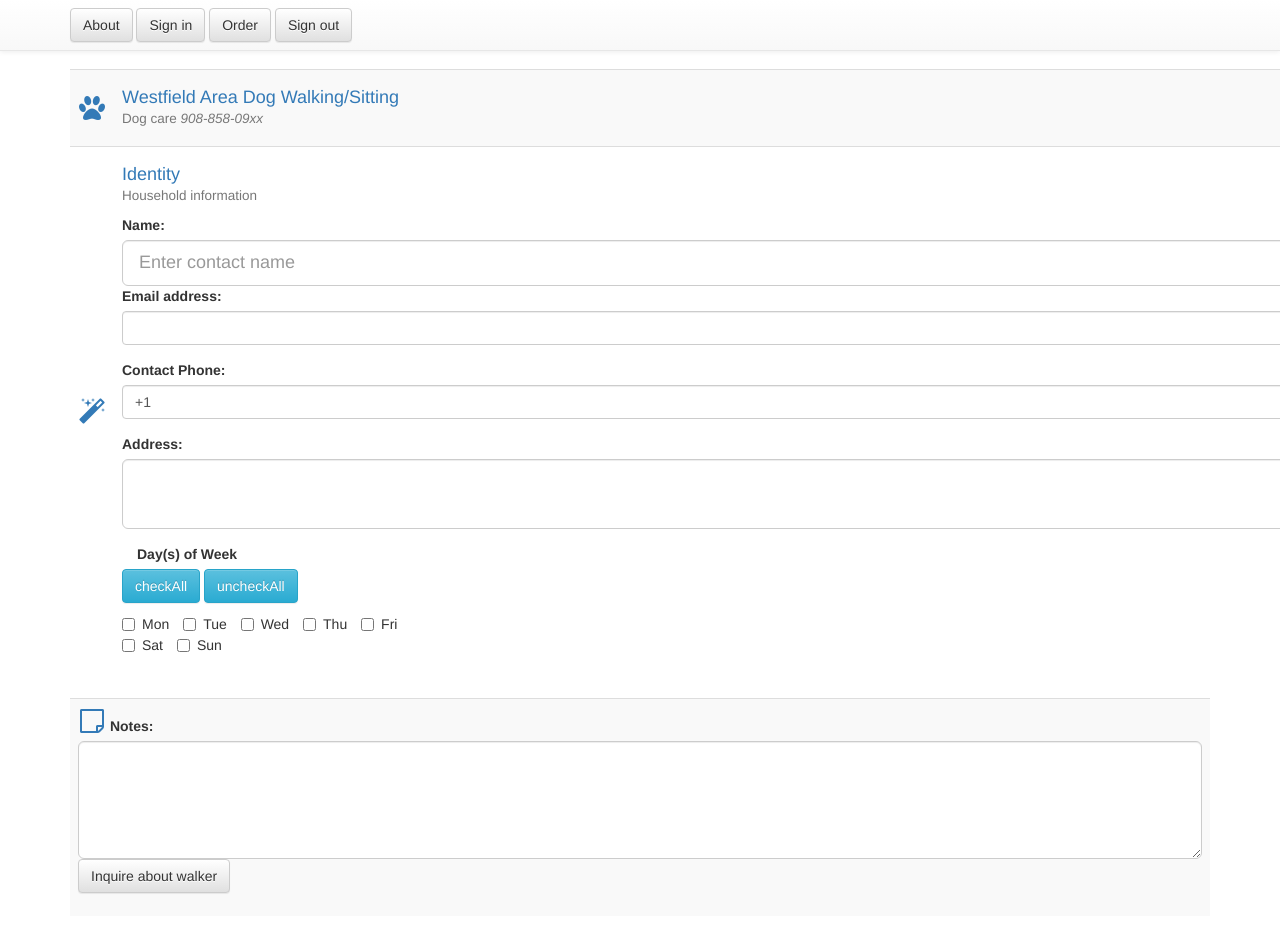
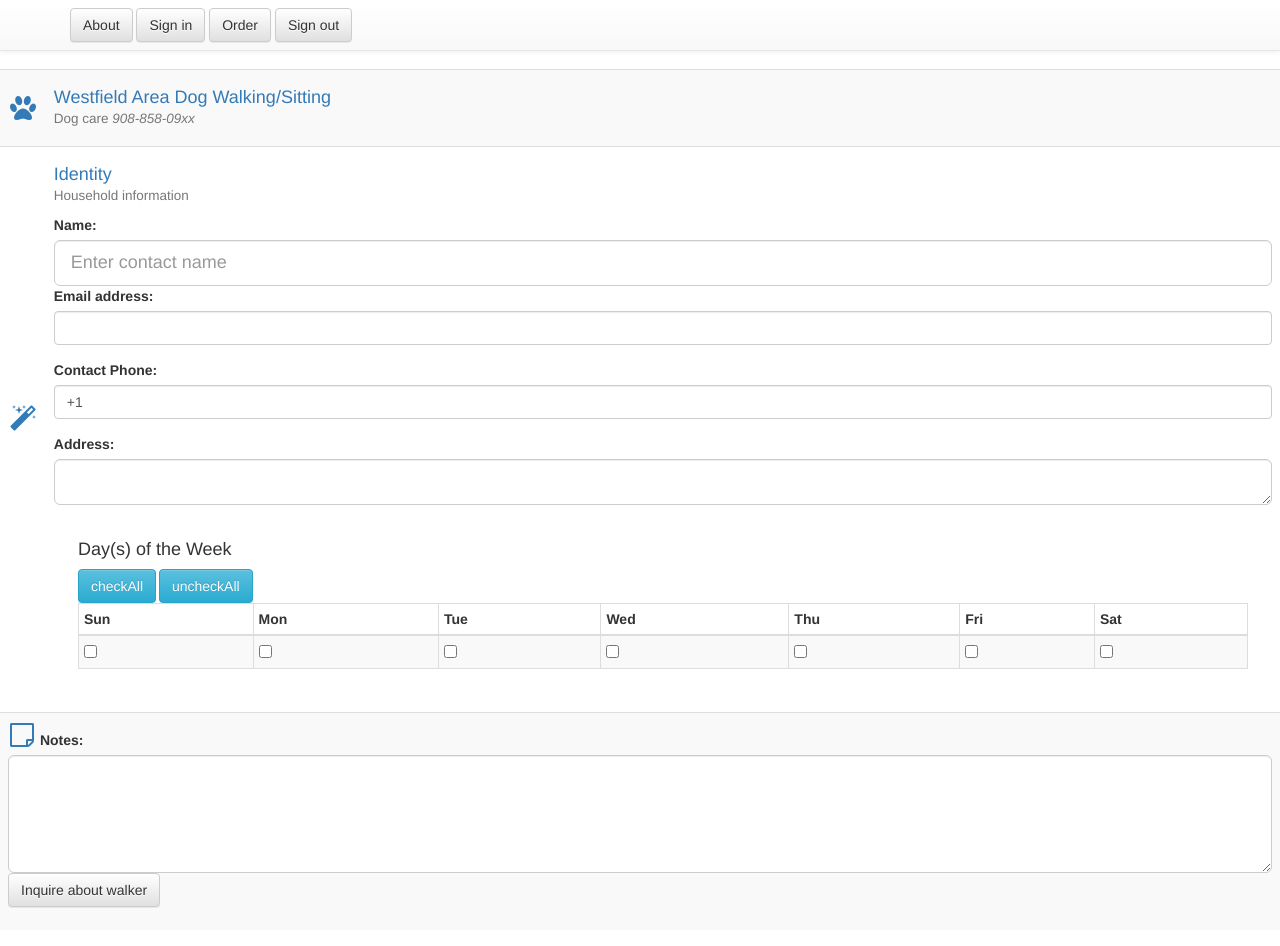
Before and after one commit to mastronardif/Grocerys, a website: page views/doggy.html in a window 1280 px wide. Drawn offline with nearby package versions, Linux system fonts and the light colour scheme; files that its build step writes are made by us from their sources; files whose address does not match are found by name.

Commit message:
updated day selection.

```diff
--- a/views/doggy.html
+++ b/views/doggy.html
@@ -56,6 +56,11 @@
   This is the place to request a walker/sitter.
   </p>
 
+
+
+
+</div>
+
   <table class="table forum table-striped">
     <tbody>
       <tr>
@@ -85,49 +90,54 @@
 
     <div class="form-group">
     <label for="addr">Address:</label>
-       <textarea class="form-control input-lg" rows="2" id="address" name="address"></textarea>
+       <textarea class="form-control input-lg" rows="1" id="address" name="address"></textarea>
   </div>
 
    <div class="container">
 <div class="row">
 <p>
-<label class="col-md-12 control-label" for="days">Day(s) of  Week</label>
-  <br/>
-<button type="button" id="toggle-allOn" class="btn btn-info">checkAll</button>
-<button type="button" id="toggle-allOff" class="btn btn-info">uncheckAll</button>
 
 <div class="form-group">
 <div class="btn-group">
-<label class="checkbox-inline" for="days-1">
-  <input type="checkbox" name="days" id="days-1" value="Mon">
-  Mon
-</label>
-<label class="checkbox-inline" for="days-2">
-  <input type="checkbox" name="days" id="days-2" value="Tue">
-  Tue
-</label>
-<label class="checkbox-inline" for="days-3">
-  <input type="checkbox" name="days" id="days-3" value="Wed">
-  Wed
-</label>
-<label class="checkbox-inline" for="days-4">
-  <input type="checkbox" name="days" id="days-4" value="Thu">
-  Thu
-</label>
-<label class="checkbox-inline" for="days-5">
-  <input type="checkbox" name="days" id="days-5" value="Fri">
-  Fri
-</label>
-<br/>
-<label class="checkbox-inline" for="days-6">
-  <input type="checkbox" name="days" id="days-6" value="Sat">
-  Sat
-</label>
-<label class="checkbox-inline" for="days-0">
-  <input type="checkbox" name="days" id="days-0" value="Sun">
-  Sun
-</label>
+
+<div class="container">
+    <div class="row">
+
+        <h4>Day(s) of the Week</h4>
+        <button type="button" id="toggle-allOn" class="btn btn-info">checkAll</button>
+<button type="button" id="toggle-allOff" class="btn btn-info">uncheckAll</button>
+
+        <div id="no-more-tables">
+            <table class="col-lg-12 table-bordered table-striped table-condensed cf">
+                <tbody>
+            	<thead class="cf">
+        			<tr>
+        				<th>Sun</th>
+        				<th>Mon</th>
+            			<th>Tue</th>
+        				<th>Wed</th>
+                		<th>Thu</th>
+        				<th>Fri</th>
+                        <th>Sat</th>
+        			</tr>
+        		</thead>
+        			<tr>
+        				<td data-title="Sun"><input type="checkbox" name="days" id="days-1" value="Sun"></td>
+                        <td data-title="Mon"><input type="checkbox" name="days" id="days-2" value="Mon"></td>
+                        <td data-title="Tue"><input type="checkbox" name="days" id="days-3" value="Tue"></td>
+                        <td data-title="Wed"><input type="checkbox" name="days" id="days-4" value="Wed"></td>
+                        <td data-title="Thu"><input type="checkbox" name="days" id="days-5" value="Thu"></td>
+                        <td data-title="Fri"><input type="checkbox" name="days" id="days-6" value="Fri"></td>
+                        <td data-title="Sat"><input type="checkbox" name="days" id="days-0" value="Sat"></td>
+        			</tr>
+        		</tbody>
+        	</table>
+        </div>
+    </div>
+
 </div>
+</div>
+
 </p>
 </div>
 </div>
@@ -149,9 +159,9 @@
        <i class="fa fa-sticky-note-o fa-2x text-primary"></i> Notes:
       </label>
   <textarea class="form-control input-lg" rows="4" id="notes" name="notes"></textarea>
+
+<div class="g-recaptcha" data-sitekey="6Lfd4xIUAAAAAN7vZGidLytbnCZGnwhuXMQ3A9zR"></div>
     <button type="submit" class="btn btn-default">Inquire about walker</button>
-<div class="g-recaptcha" data-sitekey="6Lfd4xIUAAAAAN7vZGidLytbnCZGnwhuXMQ3A9zR"></div>
-
   </div>
 
         </td>
```
Also changed, not shown: controllers/reply.js (added, +19 -0 lines).
